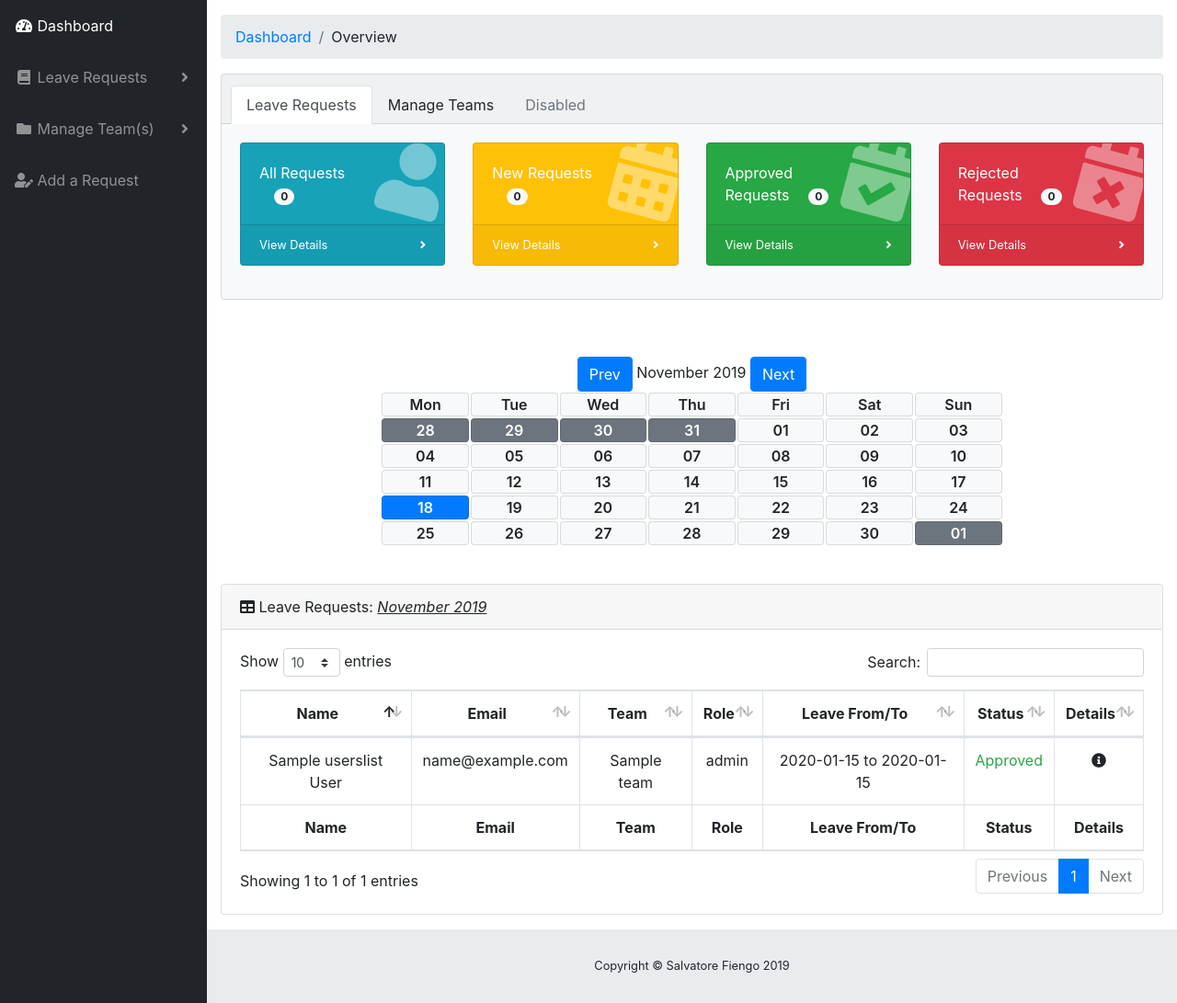
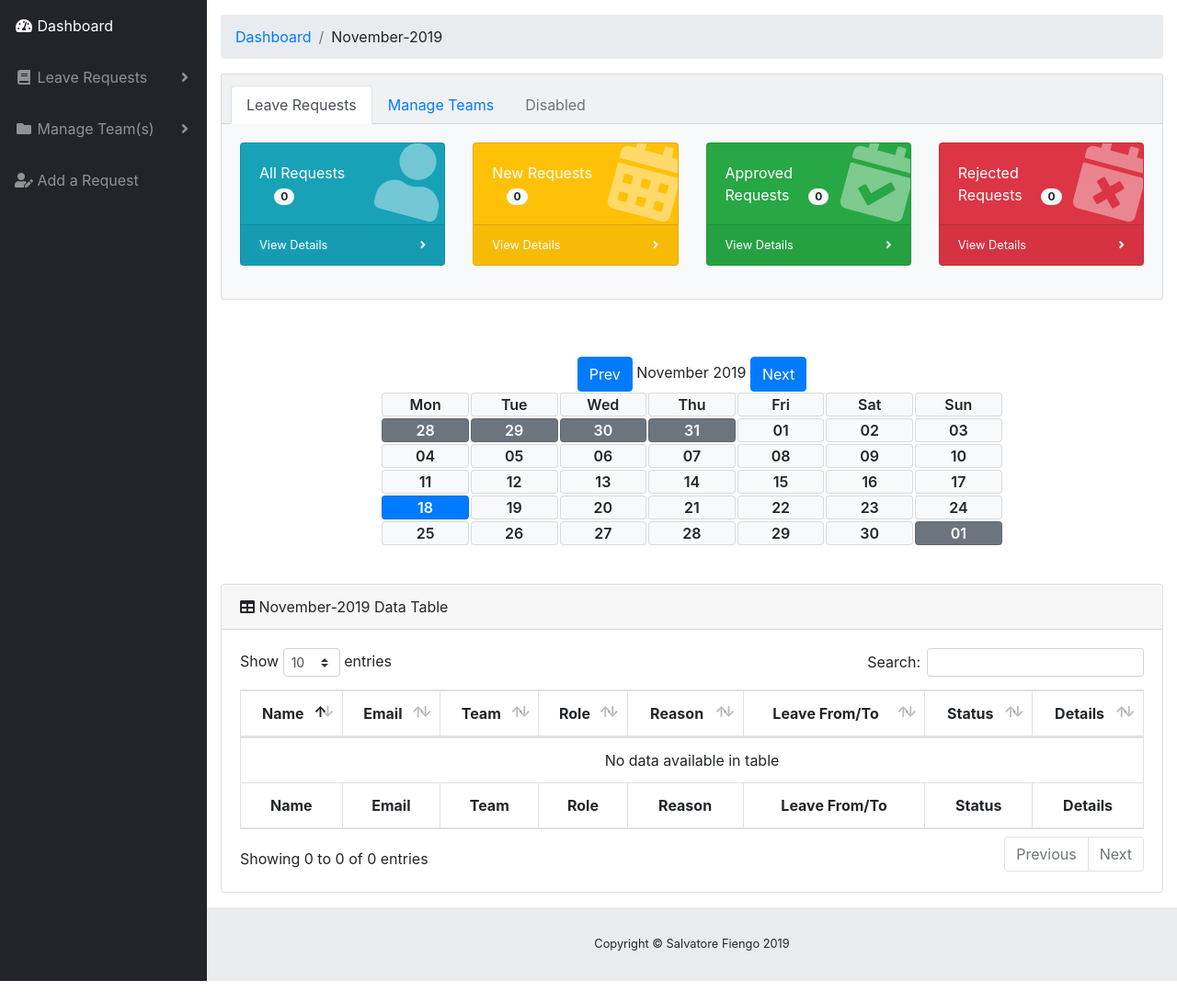
Before and after one commit to SalvatoreFiengo/leave_requests_manager, a Flask app: page /dashboard in a window 1280 px wide. Shown: the part 56-1147 px from the top of the page at 92% size. After the commit the page ends 1123 px from the top, so only its background shows below. Run offline with Flask 2, Linux system fonts and the light colour scheme; a database or web service that is not in the repository returns one stand-in record (values such as "Sample title"); some libraries are stand-ins or nearby versions.

Commit message:
removed js calendar version, fixed calendar behaviour,minor fix to table requests, added teams with breadcrumb and filter via controller

```diff
--- a/app.py
+++ b/app.py
@@ -39,23 +39,21 @@
     last_day=myCalendar.last_day_of_month(year,input_month)
     date_from=datetime.datetime(year,input_month,1,0,0,0)
     date_to=datetime.datetime(year,input_month,last_day,0,0,0)
+    crumbname=month_name+"-"+str(year)
     calendar_filter=mongo.db.userslist.find(
                 {
                 "leave_request.from":
                     {"$gte":date_from},
                 "leave_request.to":
-                    {"$lte":date_to},
-                "leave_request.approved":True
+                    {"$lte":date_to}
                 })
-    userslist=mongo.db.userslist.find()
     requests=helper.get_items_number_by_status(mongo.db.userslist)
-    print(requests)
     return render_template(
             'leaveRequestTable.html',
-            userslist=userslist,
+            filtered=True,
+            crumbname=crumbname,
+            userslist=calendar_filter,
             days=days,
-            users=calendar_filter,
-            showTable=True,
             dayNames=dayNames,
             month_name=month_name,
             today=current_day,
@@ -66,7 +64,7 @@
             )
 
 # dashboard leave requests menu
-@app.route('/dashboard/<status>',methods=["GET","POST"])
+@app.route('/dashboard/<status>',methods=["GET"])
 
 def leave_requests_datatable(status):
 
@@ -90,19 +88,29 @@
         return render_template('leaveRequestTable.html',userslist=users,requests=requests,crumbname=status)
 
     elif status == 'all_requests':
-        return render_template('leaveRequestTable.html',userslist=userslist,requests=requests,crumbname=status)
+        return render_template('leaveRequestTable.html',userslist=userslist,requests=requests,crumbname=status,filtered=False)
+    else:
+        return redirect(url_for('dashboard'))
 
 # click on buttons approve/reject/delete will update leave request accordingly
-@app.route('/dashboard/<status>/<user_id>/<leave_id>/<approval>', methods=["POST"])
+@app.route('/dashboard/<status>', methods=["POST"])
 
-def get_approval(status,user_id,leave_id,approval):
-    mongo.db.userslist.update(
-        {'_id':ObjectId(user_id),'leave_request._leaveId':ObjectId(leave_id)},
-        {'$set':{'leave_request.$.'+approval : True}},**{'upsert':False})
-    if approval=='approved':
+def get_approval(status):
+    req = request.form.to_dict()
+
+    if req['approval']:
+        mongo.db.userslist.update(
+            {'_id':ObjectId(req['user_id']),'leave_request._leaveId':ObjectId(req['leave_id'])},
+            {'$set':{'leave_request.$.'+req["approval"] : True}},**{'upsert':False})
+    else:
+        print('error')
+
+    if req["approval"]=='approved':
         return redirect(url_for('leave_requests_datatable',status=status))
-    elif approval=='rejected':
+
+    elif req["approval"]=='rejected':
         return redirect(url_for('leave_requests_datatable',status=status))
+
     else:
         return redirect(url_for('leave_requests_datatable',status=status))
 
@@ -132,19 +140,16 @@
                 "leave_request.from":
                     {"$gte":date_from},
                 "leave_request.to":
-                    {"$lte":date_to},
-                "leave_request.approved":True
+                    {"$lte":date_to}
                 })
-    userslist=mongo.db.userslist.find()
     requests=helper.get_items_number_by_status(mongo.db.userslist)
 
     return render_template(
             'leaveRequestTable.html',
-            userslist=userslist,
+            userslist=calendar_filter,
+            filtered=True,
             days=days,
-            users=calendar_filter,
             crumbname=crumbname,
-            showTable=True,
             dayNames=dayNames,
             year=year,
             month=month,
@@ -170,11 +175,29 @@
 def insert_leave_request():
     req = request.form.to_dict()
     _leaveId = ObjectId()
-    print(_leaveId)
-    print(req)
+    date_from= datetime.datetime.strptime(req['from'],"%d-%m-%Y")
+    date_to= datetime.datetime.strptime(req['to'],"%d-%m-%Y")
+    mongo.db.userslist.update(
+    {'_id':ObjectId(req['user_id'])},
+    {'$addToSet':
+        {'leave_request':
+            {'reason':req['reason'],
+            'from': date_from,
+            'to':date_to,
+            'approved':False,
+            'rejected':False,
+            'deleted':False,
+            'comments':req['comments'],
+            '_leaveId':ObjectId(_leaveId)}}})
     return redirect(url_for('dashboard'))
 
-
-
-if __name__ == '__main__':
-    app.run(host=os.environ.get('IP'), port=os.environ.get('PORT'), debug=True)
+# teams view and filter by team name via 'controller select team'
+@app.route('/teams', methods=["GET","POST"])
+def teams():
+    req=request.form.to_dict()
+    team=req["team"] if req else ""
+    crumbname=team if team else "All Teams"
+    filtered=True if team else False
+    teams=mongo.db.team.find()
+    requests=helper.get_items_number_by_status(mongo.db.userslist)
+    return render_template('teams.html',teams=teams,requests=requests,show_teams=True,crumbname=crumbname,filtered=filtered)
--- a/templates/base.html
+++ b/templates/base.html
@@ -46,10 +46,10 @@
             <span>Leave Requests</span>
             </a>
             <div class="dropdown-menu" aria-labelledby="LeaveRequestsDropdown">
-              <a class="dropdown-item" href="#">All Requests</a>
-              <a class="dropdown-item" href="#">New Requests</a>
-              <a class="dropdown-item" href="#">Approved Requests</a>
-              <a class="dropdown-item" href="#">Rejected Requests</a>
+              <a class="dropdown-item" href="{{url_for('leave_requests_datatable',status='all_requests')}}">All Requests</a>
+              <a class="dropdown-item" href="{{url_for('leave_requests_datatable',status='to_be_approved')}}">New Requests</a>
+              <a class="dropdown-item" href="{{url_for('leave_requests_datatable',status='approved_requests')}}">Approved Requests</a>
+              <a class="dropdown-item" href="{{url_for('leave_requests_datatable',status='rejected_requests')}}">Rejected Requests</a>
             </div>
         </li>
         <li class="nav-item dropdown">
@@ -59,7 +59,7 @@
             </a>
             <div class="dropdown-menu" aria-labelledby="teamsDropdown">
               <h6 class="dropdown-header">Current Team(s):</h6>
-              <a class="dropdown-item" href="#">Team 1</a>
+              <a class="dropdown-item" href="{{url_for('teams')}}">all Teams</a>
               <a class="dropdown-item" href="#">Team 2</a>
               <a class="dropdown-item" href="#">Team 3</a>
               <div class="dropdown-divider"></div>
@@ -141,9 +141,9 @@
 
     })
     $('.datepicker-container').datepicker({
-        format: "dd/mm/yyyy",
-        startDate: "01/01/2010",
-        endDate: "01/12/2050",
+        format: "dd-mm-yyyy",
+        startDate: "01-01-2010",
+        endDate: "01-12-2050",
         calendarWeeks: false,
         datesDisabled:[]
     });
--- a/templates/calendarview.html
+++ b/templates/calendarview.html
@@ -19,10 +19,10 @@
                                 <div class="day">{{dayName}}</div>
                             {%endfor%}
                             {%for date in days%}
-                                {%if not selected|default and today.strftime('%d%m%y') == date.strftime('%d%m%y')%}
+                                {%if  month != date.strftime('%m')%}
+                                <div class="day bg-secondary text-white">{{date.strftime("%d")}}</div>
+                                {%elif not selected|default and today.strftime('%d%m%y') == date.strftime('%d%m%y')%}
                                 <div class="day bg-primary text-white">{{date.strftime("%d")}}</div>
-                                {%elif month != date.strftime('%m')%}
-                                <div class="day bg-secondary text-white">{{date.strftime("%d")}}</div>
                                 {%else%}
                                 <div class="day">{{date.strftime("%d")}}</div>
                                 {%endif%}
--- a/templates/controller.html
+++ b/templates/controller.html
@@ -10,17 +10,17 @@
             <div class="card-header">
                 <ul class="nav nav-tabs card-header-tabs">
                     <li class="nav-item">
-                        <a class="nav-link active" id="leave_request_menu">Leave Requests</a>
+                        <a class="nav-link {%if not show_teams%} active {%endif%}" id="leave_request_menu" href="{{url_for('dashboard')}}">Leave Requests</a>
                     </li>
                     <li class="nav-item">
-                        <a class="nav-link" id="manage_team_menu">Manage Teams</a>
+                        <a class="nav-link {%if show_teams%} active {%endif%}" id="manage_team_menu" href="{{url_for('teams')}}">Manage Teams</a>
                     </li>
                     <li class="nav-item">
                         <a class="nav-link disabled" href="#" tabindex="-1" aria-disabled="true">Disabled</a>
                     </li>
                 </ul>
             </div>
-            <div class="card-body" id="leave_request">
+            <div class="card-body {%if show_teams%} d-none {%endif%}" id="leave_request">
                 <div class="row">
                     <div class="col-xl-3 col-sm-6 mb-3">
                         <div class="card text-white bg-info o-hidden h-100">
@@ -91,10 +91,9 @@
                 </div>
 
             </div>
-            <div class="card-body d-none" id="manage_team">
+            <div class="card-body {%if not show_teams%} d-none {%endif%}" id="manage_team">
                 <div class="row">
                     <div class="col-xl-3 col-sm-6 mb-3">
-                        <form id="" action="" >
                         <div class="card text-white bg-info o-hidden h-100">
                             <div class="card-body">
                                 <div class="card-body-icon">
@@ -102,35 +101,31 @@
                                 </div>
                                 <div class="mr-5">All Teams</div>
                             </div>
-                                <a id="" class="card-footer text-white clearfix small z-1" href="#">
+                            <a id="all_teams" class="card-footer text-white clearfix small z-1" href="{{url_for('teams')}}">
                                 <span class="float-left">View Details</span>
                                 <span class="float-right">
                                 <i class="fas fa-angle-right"></i>
                                 </span>
                             </a>
                         </div>
-                        </form>
                     </div>
                     <div class="col-xl-3 col-sm-6 mb-3">
-                        <form id="" action="">
                         <div class="card text-white bg-success o-hidden h-100">
                         <div class="card-body">
                             <div class="card-body-icon">
                                 <i class="fas fa-fw fa-user-friends"></i>
                             </div>
-                                <div class="mr-5">Your Team(s)</div>
+                            <div class="mr-5">Select Team</div>
                         </div>
-                                <a id="to_be_approved" type="submit" class="card-footer text-white clearfix small z-1" href="#">
+                            <a id="select_team" data-toggle="modal" data-target="#modal_select_team" class="card-footer text-white clearfix small z-1" href="#">
                                 <span class="float-left">View Details</span>
                                 <span class="float-right">
                                 <i class="fas fa-angle-right"></i>
                                 </span>
                             </a>
                         </div>
-                        </form>
                     </div>
                     <div class="col-xl-3 col-sm-6 mb-3">
-                        <form id="" action="">
                         <div class="card text-dark bg-light o-hidden h-100">
                         <div class="card-body">
                             <div class="card-body-icon">
@@ -145,10 +140,8 @@
                             </span>
                         </a>
                         </div>
-                        </form>
                     </div>
                     <div class="col-xl-3 col-sm-6 mb-3">
-                        <form id="" action="">
                         <div class="card text-white bg-secondary o-hidden h-100">
                         <div class="card-body">
                             <div class="card-body-icon">
@@ -163,15 +156,39 @@
                             </span>
                         </a>
                         </div>
+                    </div>
+                </div>
+            </div>
+        </div>
+    </div>
+</div>
+<div class="modal fade" id="modal_select_team" tabindex="-1" role="dialog" aria-labelledby="label_modal_modal_select_team" aria-hidden="true">
+    <div class="modal-dialog" role="document">
+        <div class="modal-content">
+            <div class="modal-header text-center">
+                <h5 class="modal-title" id="label_modal_modal_select_team">Select Team Modal</h5>
+                <button type="button" class="close" data-dismiss="modal" aria-label="Close">
+                <span aria-hidden="true">&times;</span>
+                </button>
+            </div>
+            <div class="modal_approval_choice modal-body pb-0">
+                <form class="text-center" action="{{url_for('teams')}}" method="POST">
+                    <div class="form-row">
+                        <div class="form-group col align-self-center">
+                            <label class="w-50" for="team_select">Select Team</label>
+                            <select class="form-control w-50 mx-auto" name="team" id="team_select">
+                                {%for team in teams%}
+                                <option>{{team.name}}</option>
+                                {%endfor%}
+                            </select>
+                        </div>
+                    </div>
+                    <button type="submit" class="btn btn-primary">Confirm</button>
                 </form>
             </div>
         </div>
     </div>
-
 </div>
-    </div>
-</div>
-
 {%block content%}
 {%endblock%}
 
--- a/templates/leaveRequestTable.html
+++ b/templates/leaveRequestTable.html
@@ -5,7 +5,7 @@
 <div class="card mb-3">
   <div class="card-header">
     <i class="fas fa-table"></i>
-  {%if month_name%}  Leave Requests: <em><u>{{month_name}} {{year}}</u></em>{%else%} {{crumbname.replace("_"," ").title()}} Data Table {%endif%}
+  {{crumbname.replace("_"," ").title()}} Data Table
   </div>
   <div class="card-body">
     <form action="#" method="POST">
@@ -17,6 +17,7 @@
               <th>Email</th>
               <th>Team</th>
               <th>Role</th>
+              <th>Reason</th>
               <th>Leave From/To</th>
               <th>Status</th>
               <th>Details</th>
@@ -28,6 +29,7 @@
               <th>Email</th>
               <th>Team</th>
               <th>Role</th>
+              <th>Reason</th>
               <th>Leave From/To</th>
               <th>Status</th>
               <th>Details</th>
@@ -36,13 +38,13 @@
           <tbody>
           {%set _rew=userslist.rewind()%}
           {%for request in userslist%}
-
+            {%for leave in request.leave_request if not filtered or leave.from.month <= input_month <= leave.to.month%}
               <tr>
                 <td>{{request.name}} {{request.surname}}</td>
                 <td>{{request.email}}</td>
                 <td>{{request.team}}</td>
                 <td>{{request.role}}</td>
-              {%for leave in request.leave_request%}
+                <td>{{leave.reason}}</td>
                 <td>
                     {{leave.from.strftime('%d-%m-%y')}} to {{leave.to.strftime('%d-%m-%y')}}
                 </td>
@@ -64,17 +66,19 @@
                 </td>
                 {%endif%}
                 <td>
-                <i data-toggle="modal" data-target="#modal_{{request._id}}" class="fas fa-info-circle"></i>
-                <div class="modal fade" id="modal_{{request._id}}" tabindex="-1" role="dialog" aria-labelledby="label_modal_{{request._id}}" aria-hidden="true">
+
+                <i data-toggle="modal" data-target="#modal_{{leave._leaveId}}" class="fas fa-info-circle"></i>
+
+                <div class="modal fade" id="modal_{{leave._leaveId}}" tabindex="-1" role="dialog" aria-labelledby="label_modal_{{leave._leaveId}}" aria-hidden="true">
                   <div class="modal-dialog" role="document">
                     <div class="modal-content">
                       <div class="modal-header text-center">
-                        <h5 class="modal-title" id="label_modal_{{request._id}}">{{request.name}} {{request.surname}}'s leave request</h5>
+                        <h5 class="modal-title" id="label_modal_{{leave._leaveId}}">{{request.name}} {{request.surname}}'s leave request</h5>
                         <button type="button" class="close" data-dismiss="modal" aria-label="Close">
                           <span aria-hidden="true">&times;</span>
                         </button>
                       </div>
-                      <div id="modal_approval_choice" class="modal-body pb-0">
+                      <div class="modal_approval_choice modal-body pb-0">
                         <div class="row"><div class="col"><strong>Comments:</strong></div></div>
                         <div class="row">
                           <div class="col pt-3 border-top border-right">{{leave.comments}}</div>
@@ -96,28 +100,28 @@
                               </div>
                               {%else%}
                                 <div class="col-xl-12 col-sm-12 col-xs-12 pt-3 mb-3 pb-3 border-top border-bottom">
-                                  <button type="button" id="approve" class="btn btn-success" value="approved">Approve</button>
+                                  <button type="button" class="approve btn btn-success" value="approved">Approve</button>
                                 </div>
                                 <div class="col-xl-12 col-sm-12 col-xs-12 mb-3 pb-3 border-bottom">
-                                    <button type="button" id="reject" class="btn btn-danger" value="rejected">Reject</button>
+                                    <button type="button" class="reject btn btn-danger" value="rejected">Reject</button>
                                 </div>
                                 <div class="col-xl-12 col-sm-12 col-xs-12 pb-3">
-                                    <button type="button" id="delete" class="btn btn-warning" value="deleted">Delete</button>
+                                    <button type="button" class="delete btn btn-warning" value="deleted">Delete</button>
                                 </div>
                               {%endif%}
                             </div>
                           </div>
                         </div>
                       </div>
-                      <div id="confirmation" class="modal-body pb-0">
+                      <div class="confirmation modal-body pb-0">
                         <p>Please confirm your selection</p>
-                        <form class="approval_modal_form" action="{{url_for('get_approval',status=crumbname, user_id=request._id,leave_id=leave._leaveId, approval='approved')}}" method="POST">
+                        <form class="approval_modal_form" action="{{url_for('get_approval',status=crumbname)}}" method="POST">
                           <input name="user_id" class="d-none" type="text" value="{{request._id}}">
                           <input name="leave_id" class="d-none" type="text" value="{{leave._leaveId}}">
                           <input name="approval" class="input_approval d-none" type="text" value="">
                           <button type="button" class="btn btn-secondary"  data-dismiss="modal">Close</button>
                           <button type="button" class="modal_back_to_choice btn btn-secondary">Back</button>
-                          <button type="button" class="approval_submit btn btn-primary">Confirm</button>
+                          <button type="submit" class="approval_submit btn btn-primary">Confirm</button>
                         </form>
                       </div>
                     </div>
@@ -137,29 +141,26 @@
 <script>
   $(document).ready(function(){
 
-    $('.modal-body#confirmation').hide();
+    $('.modal-body.confirmation').hide();
 
-    $('button#approve,button#reject,button#delete').off().on('click',function(event){
+    $('.modal').on('shown.bs.modal',function(){
+      modal_id= '#'+$(this).attr('id');
+      $(modal_id+' button.approve,'+modal_id+' button.reject,'+modal_id+' button.delete').off().on('click',function(event){
         event.preventDefault();
         let value=""
         value=$(this).val();
-      $('.modal-body#modal_approval_choice').hide();
-      $('.modal-body#confirmation').show();
-      $('button#approval_submit').off().on('click',function(event){
+        $('input.input_approval').attr('value',value)
+
+        $('.modal-body.modal_approval_choice').hide();
+        $('.modal-body.confirmation').show();
+        $('button.approval_submit').off().on('submit',function(event){
           event.preventDefault();
-        let newUrl=""
-        let approval=null;
-        approval=value;
-        $('input#input_approval').attr('value',approval)
         })
       })
-
-
-
-    $('button#modal_back_to_choice').click(function(){
-        console.log('clicked!')
-        $('.modal-body#confirmation').hide();
-        $('.modal-body#modal_approval_choice').show();
+    })
+    $('button.modal_back_to_choice').click(function(){
+        $('.modal-body.confirmation').hide();
+        $('.modal-body.modal_approval_choice').show();
     });
 
   })
```
Also changed, not shown: static/js/myCalendar.js (deleted, +0 -63 lines), templates/leaveRequest.html (+14 -18 lines), templates/teams.html (+23 -17 lines). Lines whose indentation alone changed are shown as unchanged.
